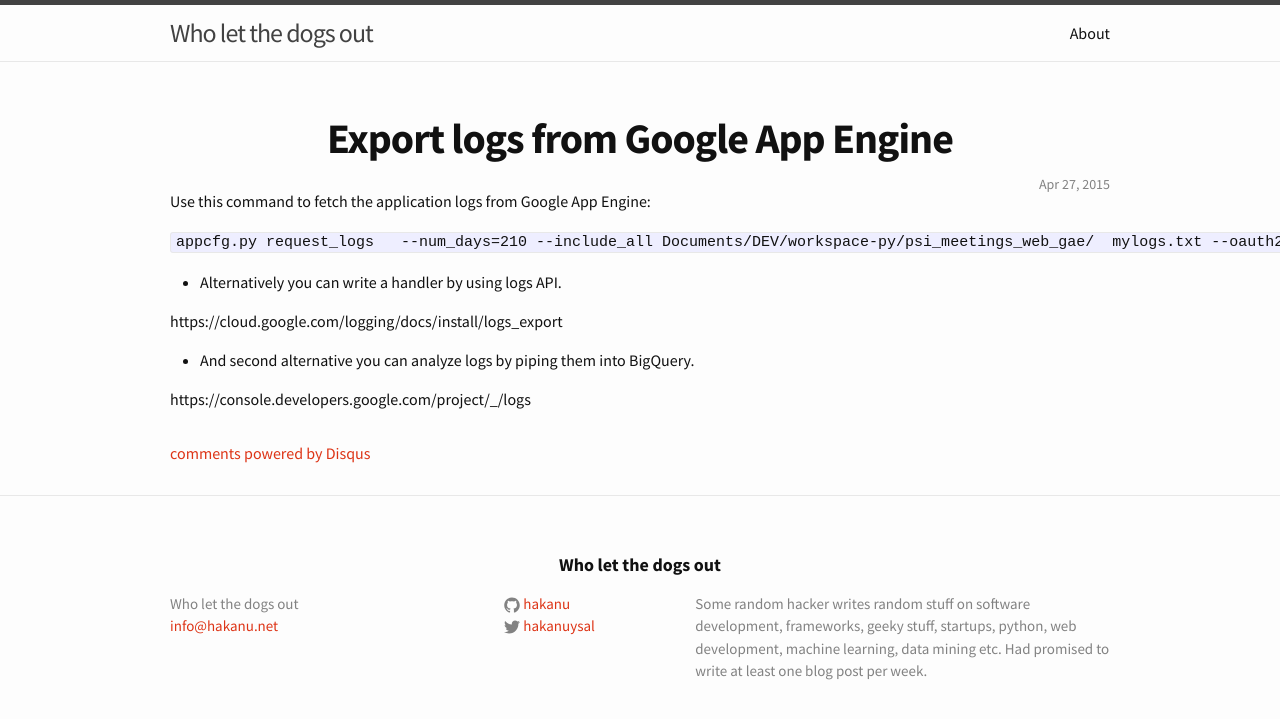
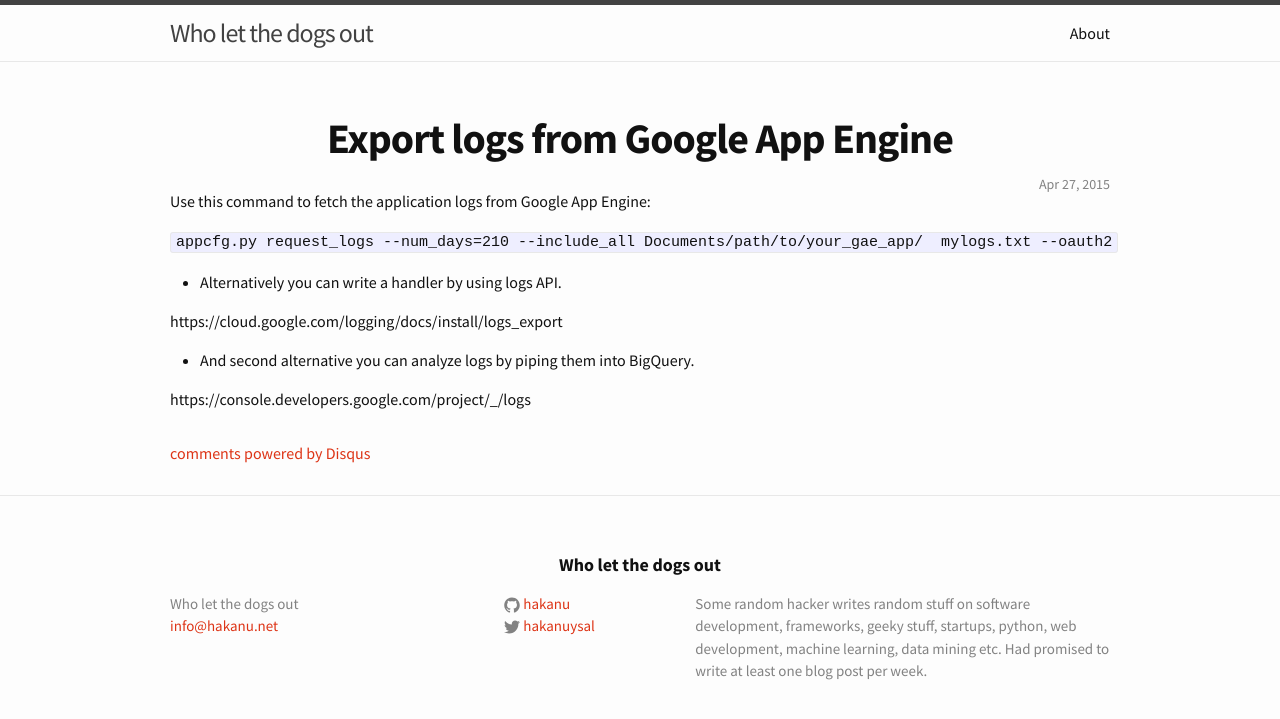
Before and after one commit to hakanu/blog, a Jekyll site: the page built from _posts/2015-04-27-export-logs-on-app-engine.markdown, in a window 1280 px wide. Shown: the top 719 px of the page. Built offline with Jekyll 4.4.1, drawn with Linux system fonts in a browser that asks for light colours.

Commit message:
Modify GAE post.

```diff
--- a/_posts/2015-04-27-export-logs-on-app-engine.markdown
+++ b/_posts/2015-04-27-export-logs-on-app-engine.markdown
@@ -6,7 +6,7 @@ date: '2015-04-27 20:26:13'
 
 Use this command to fetch the application logs from Google App Engine:
 
-`appcfg.py request_logs   --num_days=210 --include_all Documents/DEV/workspace-py/psi_meetings_web_gae/  mylogs.txt --oauth2`
+`appcfg.py request_logs --num_days=210 --include_all Documents/path/to/your_gae_app/  mylogs.txt --oauth2`
 
 * Alternatively you can write a handler by using logs API.
 
```
